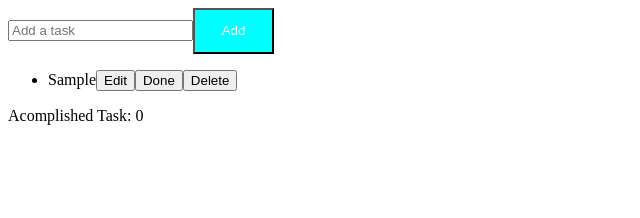
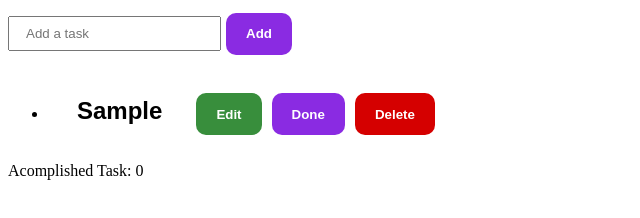
Before and after one commit to goldenjayr/react-todolist-hooks, a React app: page / in a window 1280 px wide. Both pictures are taken after typing "Sample" into the empty fields and a click on the button "Add". Shown: the whole page, without its empty margins (0-640 px from the left). Built offline with nearby package versions, Linux system fonts and the light colour scheme.

Commit message:
added new components

```diff
--- a/src/components/button/Button.js
+++ b/src/components/button/Button.js
@@ -1,14 +1,15 @@
 import React from 'react'
 import './button.scss'
 
-const Button = ({type, children, className}) => {
+const Button = (props) => {
+    const {className, children,  ...others} = props
 
     const btnType = className || ''
     const classes = `btn ${btnType}`
 
     return(
         <button
-        type={type}
+        {...others}
         className={classes}
         >
             {children}
--- a/src/components/button/button.scss
+++ b/src/components/button/button.scss
@@ -1,5 +1,36 @@
 .btn {
-    padding: 1em 2em;
+    padding: 1em 1.5em;
     color: white;
-    background-color: aqua;
+    border: none;
+    font-weight: 800;
+    border-radius: 10px;
+    margin: 5px;
+
+    &:hover {
+        cursor: pointer;
+    }
+
+    &-primary {
+        background-color: blueviolet;
+
+        &:hover {
+            background-color: mediumslateblue;
+        }
+    }
+
+    &-danger {
+        background-color: #d50000;
+
+        &:hover {
+            background-color: #ff5131;
+        }
+    }
+
+    &-secondary {
+        background-color: #388e3c;
+
+        &-hover {
+            background-color: #6abf69;
+        }
+    }
 }
--- /dev/null
+++ b/src/components/text-field/TextField.js
@@ -0,0 +1,11 @@
+import React from 'react'
+
+import './text-field.scss'
+
+const TextField = (props) => {
+    return (
+        <div className="field">{props.children}</div>
+    )
+}
+
+export default TextField
--- /dev/null
+++ b/src/components/text-field/text-field.scss
@@ -0,0 +1,8 @@
+.field {
+    display: inline-block;
+}
+
+.field > * {
+    padding: 0.5rem 1rem;
+    font-family: Arial, Helvetica, sans-serif;
+}
--- /dev/null
+++ b/src/components/text/Text.js
@@ -0,0 +1,12 @@
+import React from 'react'
+import './text.scss'
+
+const Text = (props) => {
+
+
+    return(
+        <div className="txt">{props.children}</div>
+    )
+}
+
+export default Text
--- /dev/null
+++ b/src/components/text/text.scss
@@ -0,0 +1,8 @@
+.txt {
+    font-family: Arial, Helvetica, sans-serif;
+    font-weight: 700;
+    font-size: 1.5rem;
+    display: inline-block;
+    padding: 1rem 1.5rem;
+    margin: 5px;
+}
--- a/src/containers/App.js
+++ b/src/containers/App.js
@@ -1,6 +1,8 @@
 import React, {useState, useRef} from 'react'
 
 import Button from '../components/button/Button'
+import Text from '../components/text/Text'
+import TextField from '../components/text-field/TextField';
 
 
 const App = () => {
@@ -45,7 +47,7 @@ const App = () => {
 
     const toggleEditFormHandler = (id) => {
         const isEditTaskSwitched = taskList.map(task => {
-            if(task.taskId === id) task.isEdit = true
+            if(task.taskId === id) task.isEdit = !task.isEdit
             return task
         })
         setTaskList(isEditTaskSwitched)
@@ -59,7 +61,9 @@ const App = () => {
     const editTaskHandler = (e, id) => {
         e.preventDefault()
         const editedTasks = taskList.map(task => {
-            if(task.taskId === id) task.taskName = editValue
+            if(task.taskId === id) {
+                task.taskName = editValue
+            }
             return task
         })
         setTaskList(editedTasks)
@@ -70,11 +74,13 @@ const App = () => {
     return(
         <div>
             <form onSubmit={addTaskHandler}>
+                <TextField>
                     <input
                     type="text"
                     placeholder="Add a task"
                     ref={inputEl}
                     />
+                </TextField>
                 <Button
                 type="submit"
                 className="btn-primary"
@@ -85,20 +91,28 @@ const App = () => {
                     {taskList.map(task => {
                         return (
                             <li key={task.taskId}>
-                                {task.taskName}
-                                <button
+                                <Text>{task.taskName}</Text>
+                                <Button
                                     onClick={() => toggleEditFormHandler(task.taskId)}
-                                >Edit</button>
-                                <button
+                                    className="btn-secondary"
+                                >Edit</Button>
+                                <Button
                                     onClick={() => doneTaskHandler(task.taskId)}
-                                >Done</button>
-                                <button
+                                    className="btn-primary"
+                                >Done</Button>
+                                <Button
                                     onClick={() => deleteTaskHandler(task.taskId)}
-                                >Delete</button>
+                                    className="btn-danger"
+                                >Delete</Button>
                                 {task.isEdit === true && task.taskId === taskIdOnEdit &&
                                     <form onSubmit={(e) => editTaskHandler(e, task.taskId)}>
+                                        <TextField>
                                             <input type="text" placeholder={task.taskName} value={editValue} onChange={onEditChangeHandler}/>
-                                        <button type="submit">Save</button>
+                                        </TextField>
+                                        <Button
+                                        type="submit"
+                                        className="btn-primary"
+                                        >Save</Button>
                                     </form>
                                 }
                             </li>
--- a/webpack.config.js
+++ b/webpack.config.js
@@ -13,7 +13,7 @@ module.exports = {
     output: {
         path: path.resolve(__dirname, 'dist'),
         filename: '[name].[hash].bundle.js',
-        sourceMapFilename: '[name].js.map'
+        sourceMapFilename: '[file].js.map'
     },
     module: {
         rules: [
@@ -36,7 +36,7 @@ module.exports = {
         ]
     },
     devServer: {
-        port: 8080,
+        port: 3000,
         writeToDisk: true,
         hot: true
     },
@@ -56,6 +56,8 @@ module.exports = {
         new BundleAnalyzerPlugin({
             openAnalyzer: false
         }),
-        new MiniCssExtractPlugin()
+        new MiniCssExtractPlugin({
+            filename: '[name].[chunkhash].css'
+        })
     ]
 }
```
Also changed, not shown: dist/index.html, dist/main.b7ad969dc7564e06e556.bundle.js, dist/main.css (deleted), 13 other files. Lines whose indentation alone changed are shown as unchanged.
